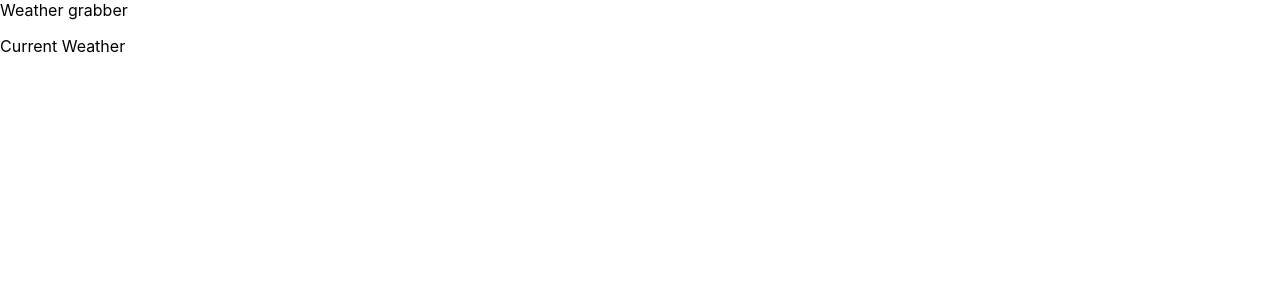
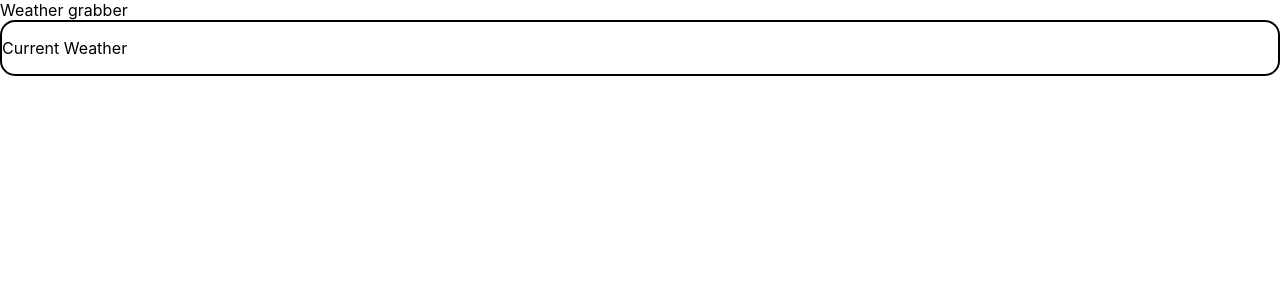
Before and after one commit to IguanasEverywhere/weather-grabber, a React (Create React App) app in the folder client/: page / in a window 1280 px wide. Shown: the top 300 px of the page. Built offline with nearby package versions, Linux system fonts and the light colour scheme; no server answers.

Commit message:
Add current weather data to container card in CurrentWeather component

```diff
--- a/client/src/App.js
+++ b/client/src/App.js
@@ -9,6 +9,7 @@ function App() {
   // .then(data => console.log(data))
 
   // add more to this later for prev 5 days
+
   const [weatherData, setWeatherData] = useState({
     currentTime: null,
     currentTemp: null,
@@ -16,6 +17,7 @@ function App() {
   });
 
   useEffect(() => {
+    console.log("fetching...")
     fetch('https://api.open-meteo.com/v1/gfs?latitude=52.52&longitude=13.41&current=temperature_2m,weather_code&daily=weather_code,temperature_2m_max&temperature_unit=fahrenheit&timezone=America%2FChicago&past_days=5&forecast_days=1')
       .then(r => r.json())
       .then(currentData => setWeatherData({
@@ -25,13 +27,14 @@ function App() {
       }))
   }, [])
 
-  console.log(weatherData) // pass this to CurrentWeather component
+
+
 
   return (
     <div className="App">
       <div className="main-container">
         Weather grabber
-        <CurrentWeather />
+        <CurrentWeather weatherData={weatherData}/>
       </div>
     </div>
   );
--- a/client/src/components/CurrentWeather/CurrentWeather.js
+++ b/client/src/components/CurrentWeather/CurrentWeather.js
@@ -1,9 +1,14 @@
+import styles from './CurrentWeather.module.css';
 
-
-const CurrentWeather = () => {
+const CurrentWeather = ({weatherData}) => {
 
   return (
-    <p>Current Weather</p>
+    <div className={styles.containerCard}>
+      <p>Current Weather</p>
+      <p>{weatherData.currentTime}</p>
+      <p>{weatherData.currentTemp}</p>
+      <p>{weatherData.currentWeatherCode}</p>
+    </div>
   )
 }
 
--- a/client/src/components/CurrentWeather/CurrentWeather.module.css
+++ b/client/src/components/CurrentWeather/CurrentWeather.module.css
@@ -0,0 +1,4 @@
+.containerCard {
+  border: 2px solid black;
+  border-radius: 15px;
+}
```
